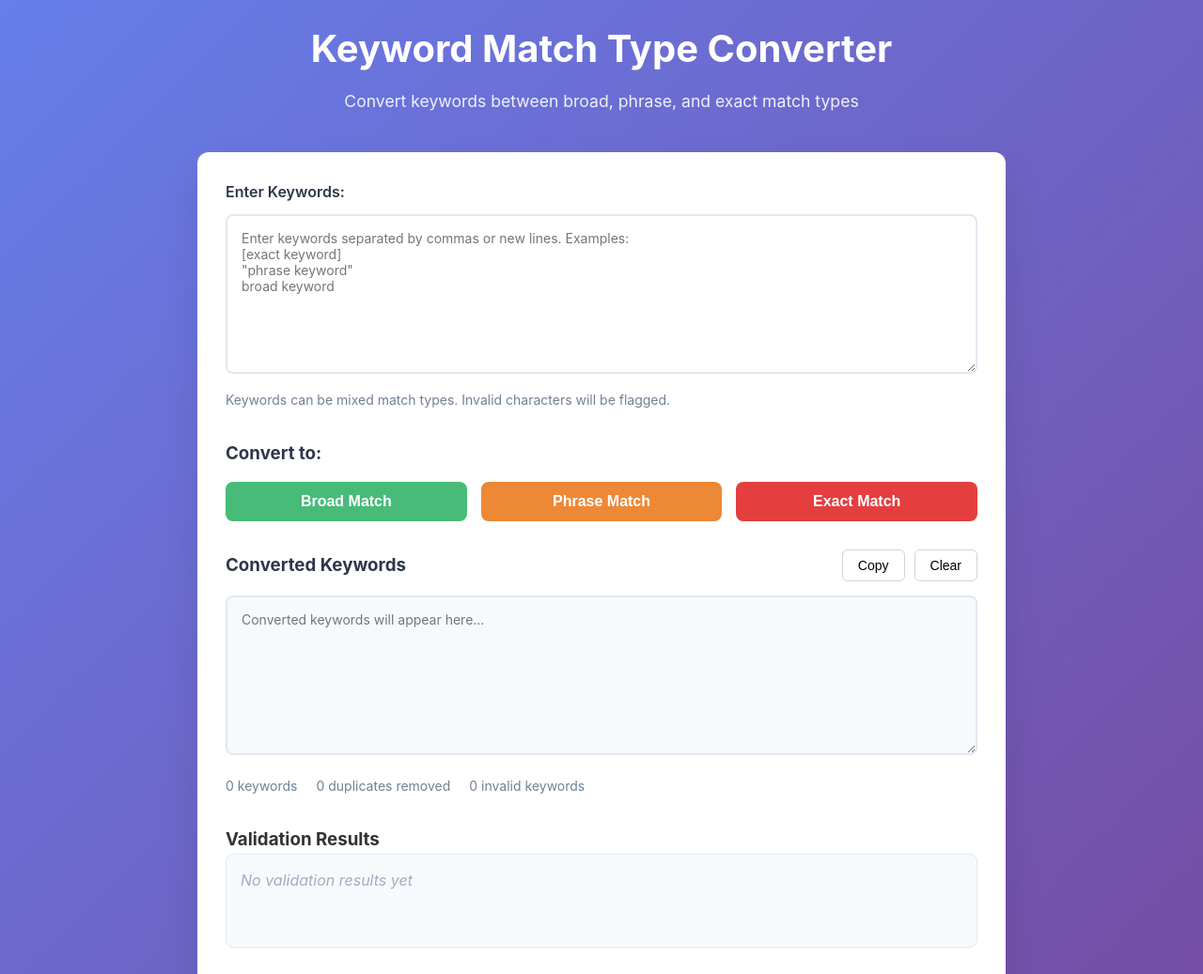
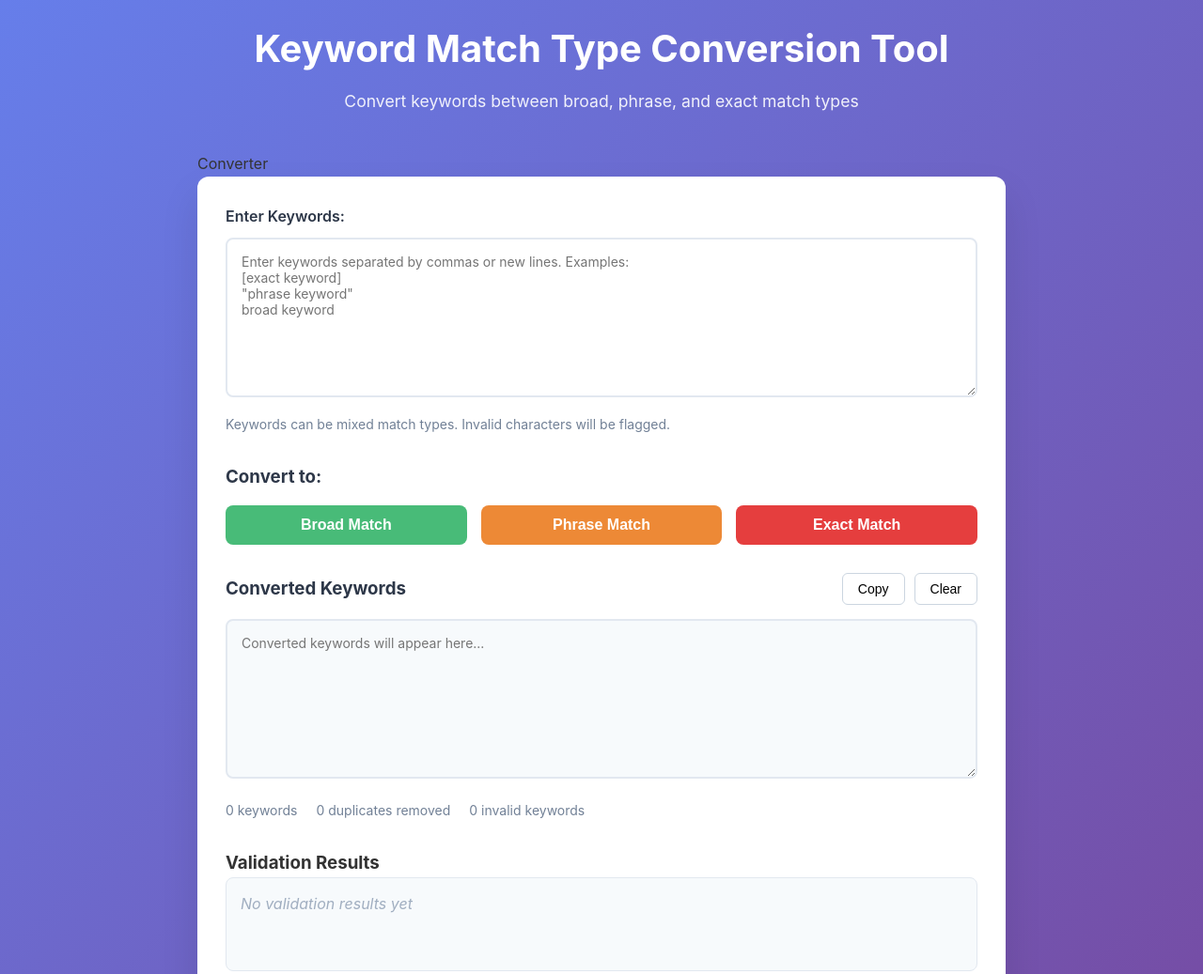
Before and after one commit to AuditPatterns/matchtypetool, a plain HTML site: page index.html in a window 1280 px wide. Shown: the top 1037 px of the page at 94% size. Drawn offline with Linux system fonts and the light colour scheme.

Commit message:
Testing to see if the automation still works

```diff
--- a/index.html
+++ b/index.html
@@ -13,10 +13,10 @@
 <body>
     <div class="container">
         <header>
-            <h1>Keyword Match Type Converter</h1>
+            <h1>Keyword Match Type Conversion Tool</h1>
             <p>Convert keywords between broad, phrase, and exact match types</p>
         </header>
-
+        Converter
         <main>
             <div class="input-section">
                 <label for="keywordInput">Enter Keywords:</label>
```
